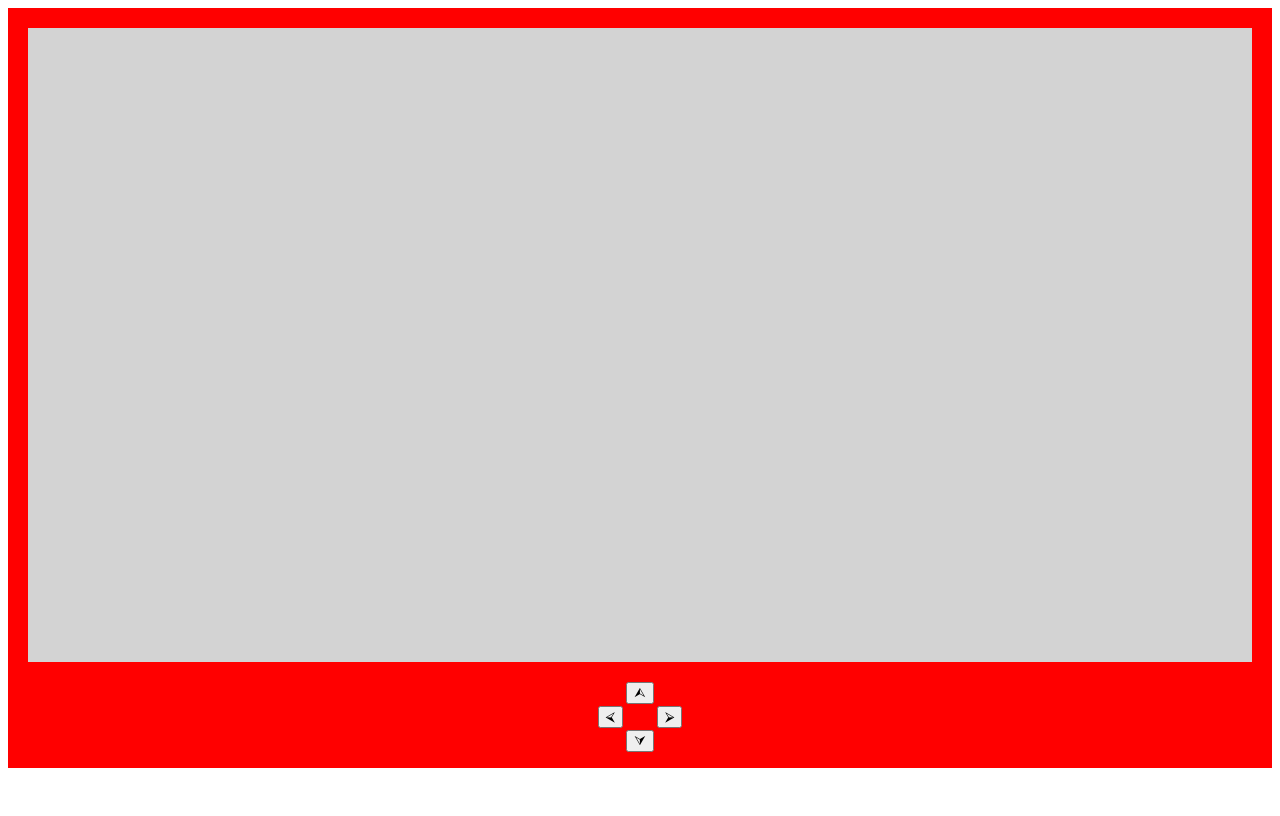
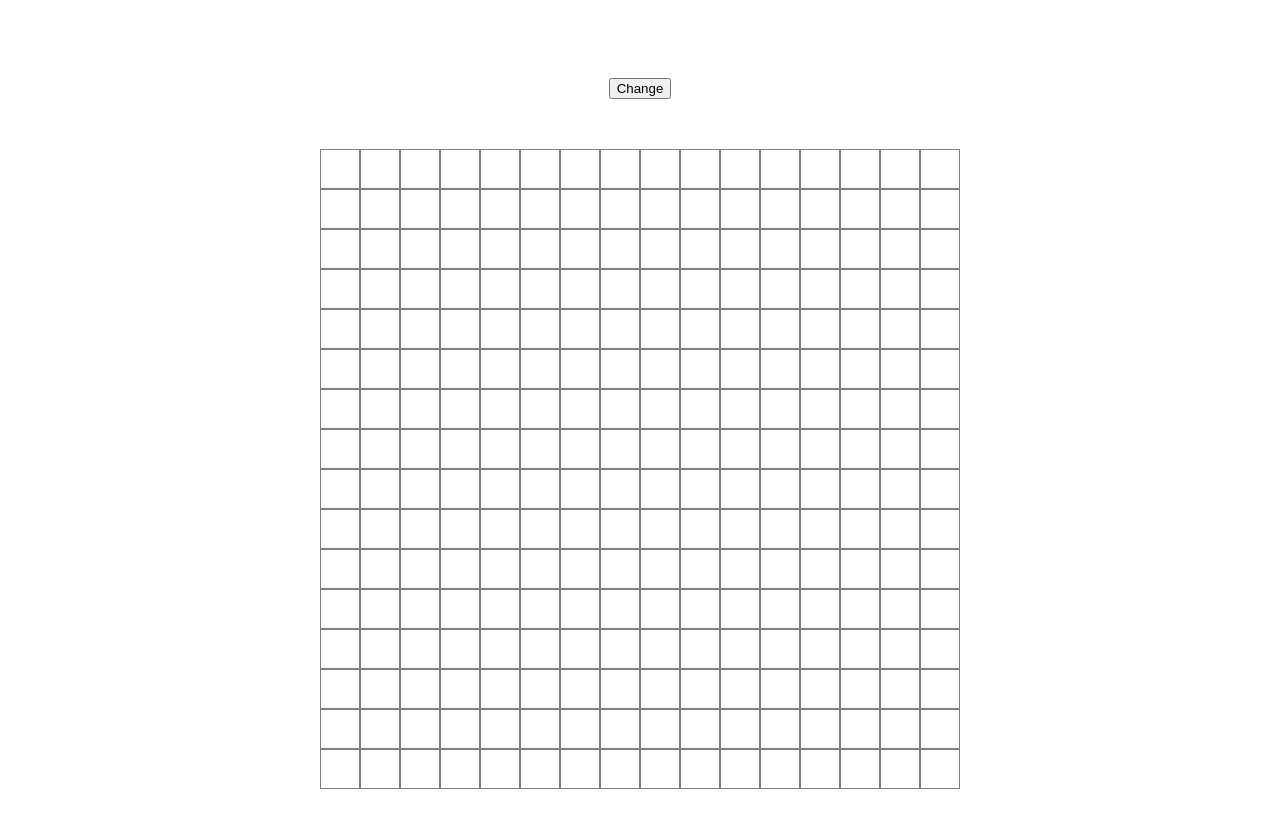
Before and after one commit to Dexter9513/etch-a-sketch, a plain HTML site: page index.html in a window 1280 px wide. Drawn offline with Linux system fonts and the light colour scheme.

Commit message:
second try

```diff
--- a/index.html
+++ b/index.html
@@ -11,21 +11,7 @@
 
 <body>
     <div class="container">
-        <div class="canvas">
-            <canvas></canvas>
-        </div>
-        <div class="controls">
-            <div class="up">
-                <button data-direction="up">⮙</button>
-            </div>
-            <div class="left right">
-                <button data-direction="left">⮘</button>
-                <button data-direction="right">⮚</button>
-            </div>
-            <div class="bottom">
-                <button data-direction="down">⮛</button>
-            </div>
-        </div>
+        <button>Change</button>
     </div>
     <script src="./javascript.js"></script>
 </body>
--- a/javascript.js
+++ b/javascript.js
@@ -1,46 +1,43 @@
-const canvas = document.querySelector('canvas');
-const buttons = document.querySelectorAll('button');
-const ctx = canvas.getContext('2d');
-const step = 5;
-
-ctx.lineWidth = 1;
-ctx.fillStyle = '#000';
-ctx.lineCap = 'round';
-ctx.beginPath();
-let [lastX, lastY] = [50, 50];
-ctx.moveTo(lastX, lastY);
+const container = document.querySelector('.container');
+const button = document.querySelector('button');
+const originalPixelSize = 40;
+const originalCanvasSize = 16;
 
 
-function drawWithKeys(e) {
-    if (e.key === 'ArrowUp') {
-        lastY -= 1 * step;
-    } else if (e.key === 'ArrowDown') {
-        lastY += 1 * step;
-    } else if (e.key === 'ArrowLeft') {
-        lastX -= 1 * step;
-    } else if (e.key === 'ArrowRight') {
-        lastX += 1 * step;
+function createCanvas(size, sizeOfEachPixel) {
+    // delete old canvas
+    let rows = document.querySelectorAll('.row');
+    rows.forEach(row => container.removeChild(row));
+
+    // draw new canvas
+    for (i = 0; i < size; i++) {
+        let row = document.createElement('div');
+        row.classList.add('row');
+        for (j = 0; j < size; j++) {
+            pixel = document.createElement('div');
+            pixel.classList.add('pixel');
+            row.appendChild(pixel);
+        }
+        container.appendChild(row);
     }
-    ctx.lineTo(lastX, lastY);
-    ctx.stroke();
+    document.documentElement.style.setProperty('--padding', (sizeOfEachPixel - 2) / 2 + 'px');
+
+    const pixels = document.querySelectorAll('.pixel');
+    pixels.forEach(pixel => {
+        pixel.addEventListener('mouseover', () => {
+            pixel.classList.add('fill')
+        });
+    });
 }
 
-function draw() {
-    const direction = this.dataset.direction;
-    if (direction === 'up') {
-        lastY -= 1 * step;
-    } else if (direction === 'down') {
-        lastY += 1 * step;
-    } else if (direction === 'left') {
-        lastX -= 1 * step;
-    } else if (direction === 'right') {
-        lastX += 1 * step;
+createCanvas(originalCanvasSize, originalPixelSize);
+
+button.addEventListener('click', () => {
+    newCanvasSize = prompt('Enter number of squares per side');
+    if (newCanvasSize < 1 || newCanvasSize > 100) {
+        console.log('Must be between 1 and 100');
+        return;
     }
-    ctx.lineTo(lastX, lastY);
-    ctx.stroke();
-}
-
-window.addEventListener('keydown', drawWithKeys);
-buttons.forEach(button => {
-    button.addEventListener('click', draw);
+    const newPixelSize = originalCanvasSize * originalPixelSize / newCanvasSize;
+    createCanvas(newCanvasSize, newPixelSize);
 });
--- a/style.css
+++ b/style.css
@@ -1,33 +1,30 @@
-.container{
-    width: 100%;
-    height: 95vh;
-    display: flex;
-    flex-direction: column;
+:root {
+    --padding: 20px;
 }
 
-canvas {
-    background: lightgray;
-    width: 100%;
-    height: 100%;
-    padding: 20px solid red;
+.pixel {
+    box-sizing: border-box;
+    padding: var(--padding);
+    border: 1px solid gray;
 }
 
-.canvas {
-    padding: 20px;
-    background-color: red;
-    flex-grow: 1;
+.fill {
+    background-color: black;
+}
+.row {
+    display: flex;
+    justify-content: center;
+}
+.container {
+    height: 100vh;
+    display: flex;
+    flex: 0;
+    flex-direction: column;
+    justify-content: center;
+    align-items: center;
 }
 
-.controls {
-    display: flex;
-    flex-direction: column;
-    align-items: center;
-    background: red;
-    gap: 2px;
+button {
+    margin: 50px;
     flex-grow: 0;
-    padding-bottom: 16px;
 }
-
-.left.right>button {
-    margin: 0px 15px;
-}
```
